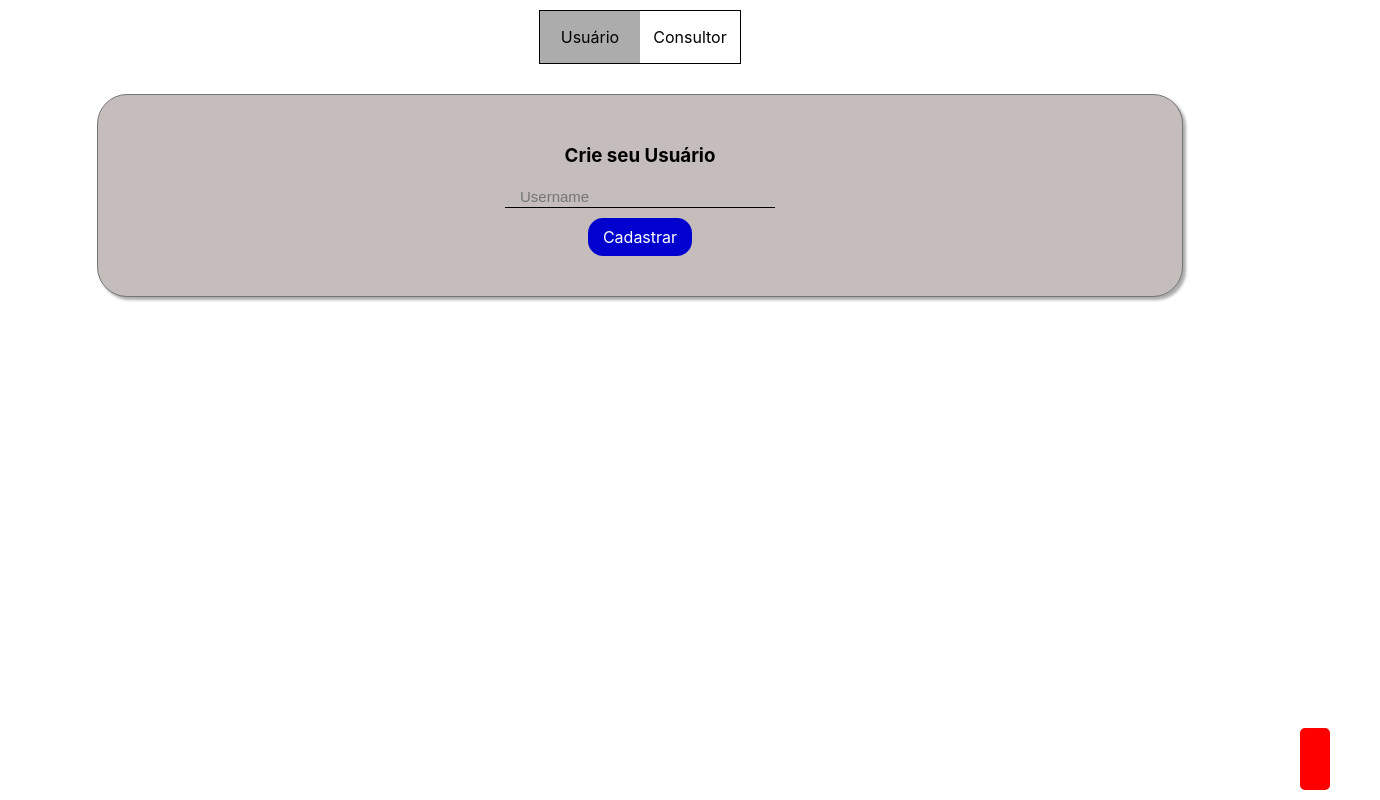
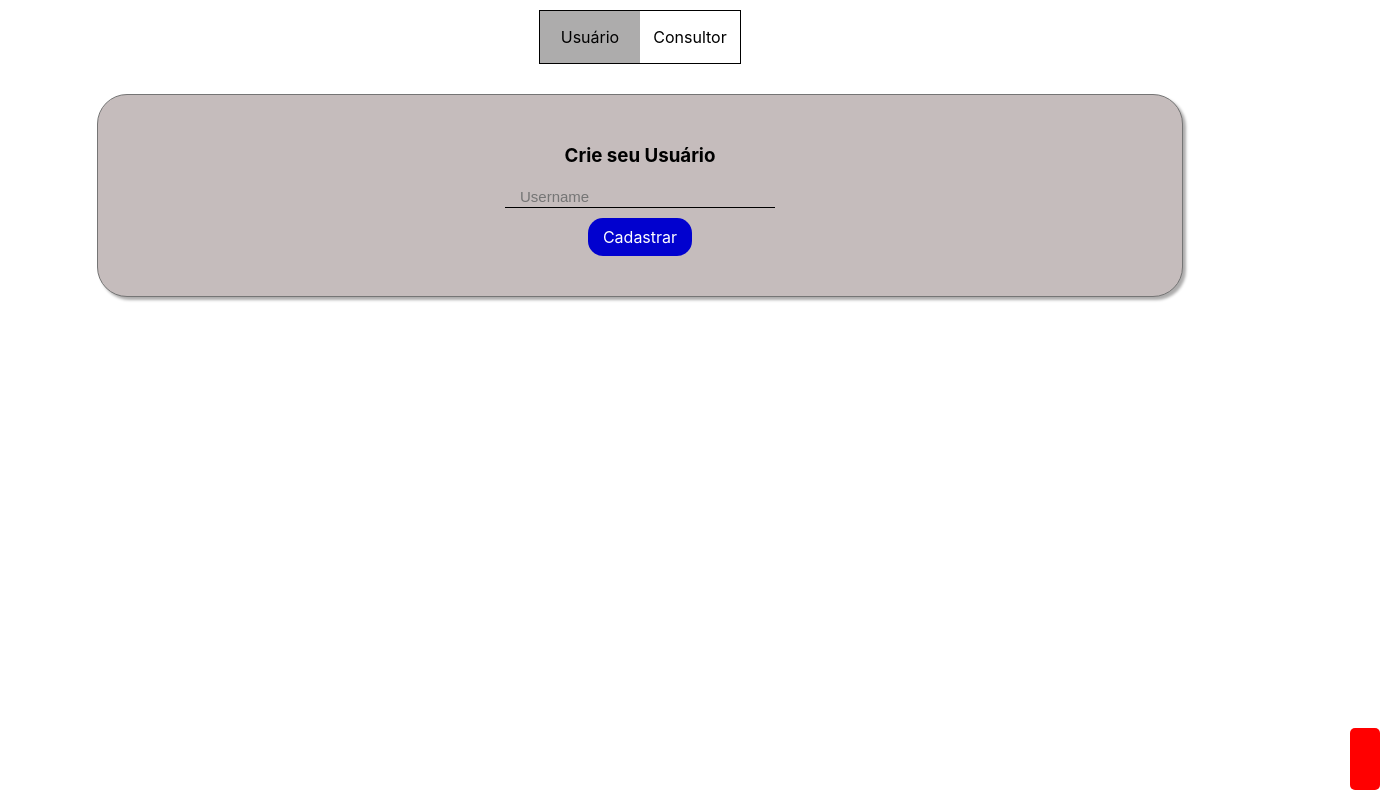
Before and after one commit to vitorcodesalittle/formare-challenge, a React (Create React App) app in the folder client/: page / in a window 1280 px wide. Shown: the whole page, 1380 px wide, since content can reach past the window. Built offline with nearby package versions, Linux system fonts and the light colour scheme.

Commit message:
add animation to error

```diff
--- a/client/src/components/Error/Error.css
+++ b/client/src/components/Error/Error.css
@@ -15,18 +15,18 @@
 
 .showLeftAnimation {
 	right: 10px;
-  animation: showLeft 1s ;
+  animation: showLeft 0.3s ;
 }
 
 .closeRightAnimation {
-  right: -50px;
-	animation: closeRight 0.5s ;
+  right: -100px;
+	animation: closeRight 0.3s ;
 }
 
 
 @keyframes showLeft {
 	0% {
-		right: -50px
+		right: -100px
 	}
 	100% {
 		right: 10px
@@ -38,6 +38,6 @@
 		right: 10px;
 	}
 	100% {
-		right: -50px
+		right: -100px
 	}
 }
```
